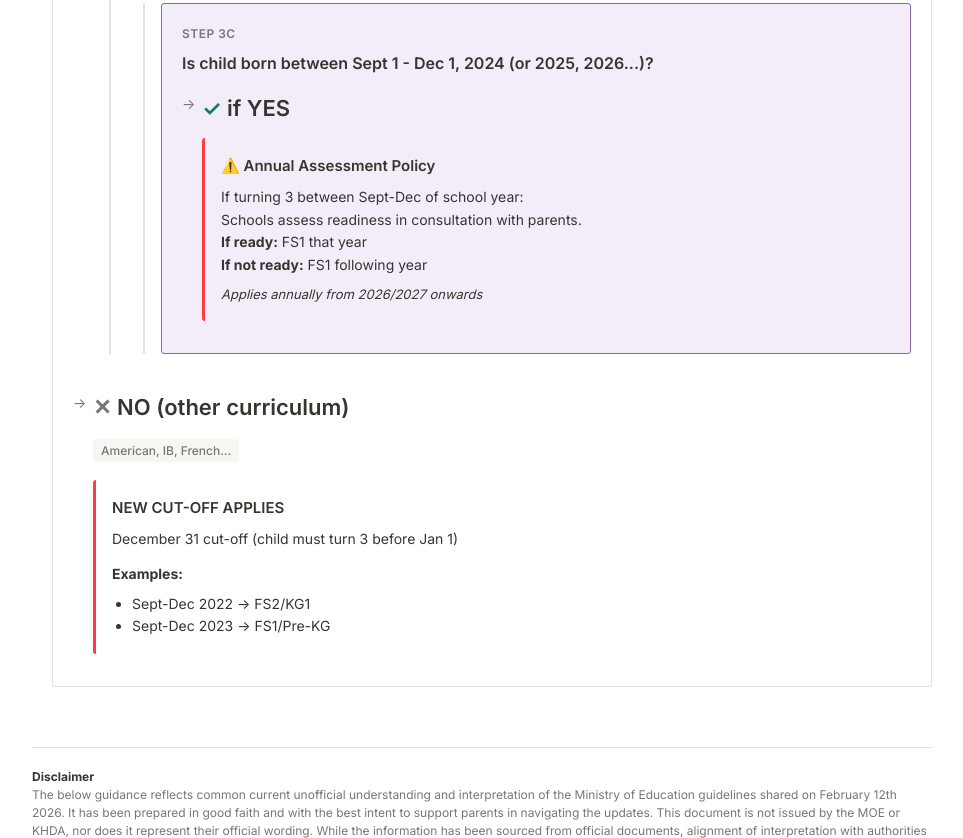
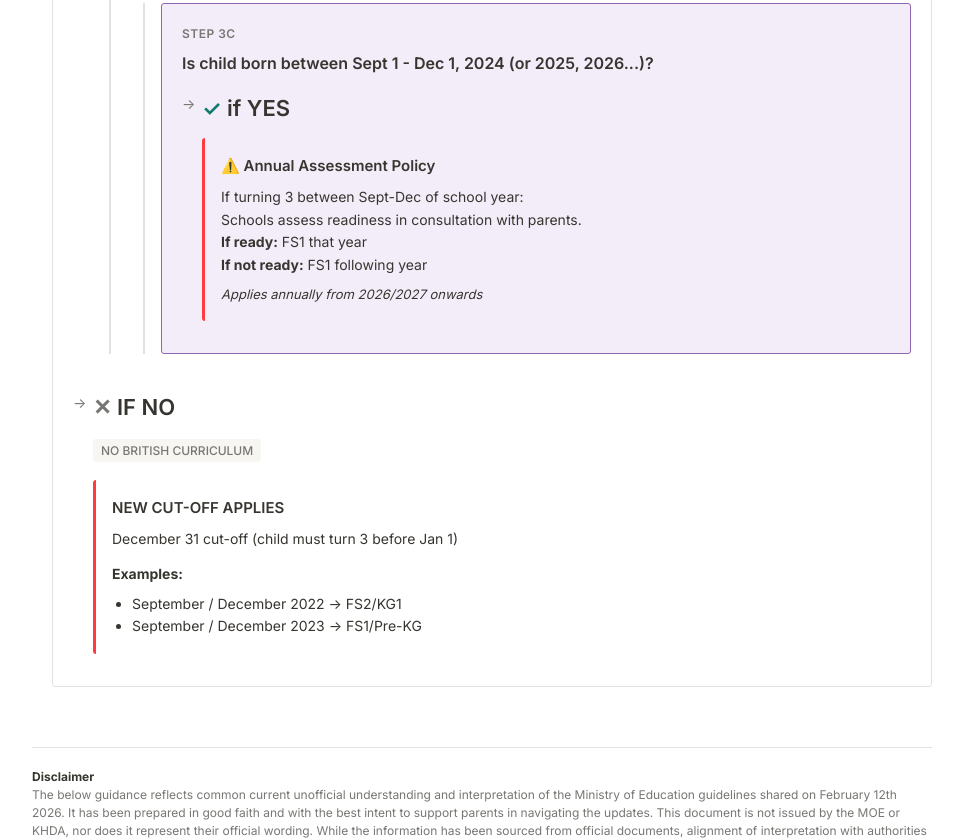
Before and after one commit to readynotrushed/TREE, a plain HTML site: page index.html in a window 1280 px wide. Shown: the part 1552-2390 px from the top of the page, without its empty margins (158-1121 px from the left). Drawn offline with Linux system fonts and the light colour scheme.

Commit message:
Update index.html

```diff
--- a/index.html
+++ b/index.html
@@ -408,8 +408,8 @@
 
                         <div class="branch-container">
                             <div class="branch">
-                                <div class="branch-label yes">YES — British Curriculum</div>
-                                <span class="tag british">Special Flexibility</span>
+                                <div class="branch-label yes">if YES</div>
+                                <span class="tag british">BRITISH CURRICULUM SPECIAL FLEXIBILITY</span>
 
                                 <div class="decision-box highlight">
                                     <div class="decision-label">Step 3A</div>
@@ -477,8 +477,8 @@
                             </div>
 
                             <div class="branch">
-                                <div class="branch-label no">NO (other curriculum)</div>
-                                <span class="tag all">American, IB, French...</span>
+                                <div class="branch-label no">IF NO</div>
+                                <span class="tag all">NO BRITISH CURRICULUM</span>
 
                                 <div class="outcome-box critical">
                                     <div class="outcome-title">NEW CUT-OFF APPLIES</div>
@@ -487,8 +487,8 @@
                                         <div style="margin-top: 12px;">
                                             <strong>Examples:</strong>
                                             <ul style="margin-top: 8px; padding-left: 20px;">
-                                                <li>Sept-Dec 2022 → FS2/KG1</li>
-                                                <li>Sept-Dec 2023 → FS1/Pre-KG</li>
+                                                <li>September / December 2022 → FS2/KG1</li>
+                                                <li>September / December 2023 → FS1/Pre-KG</li>
                                             </ul>
                                         </div>
                                     </div>
```
